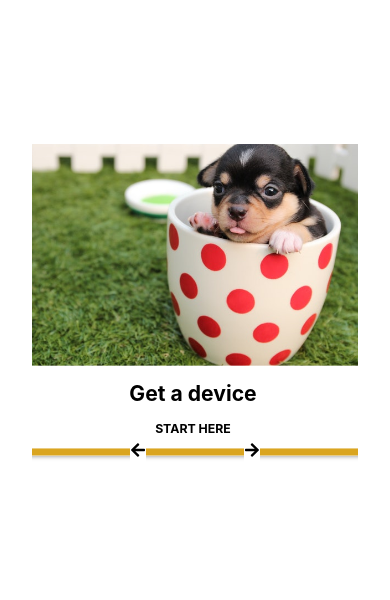
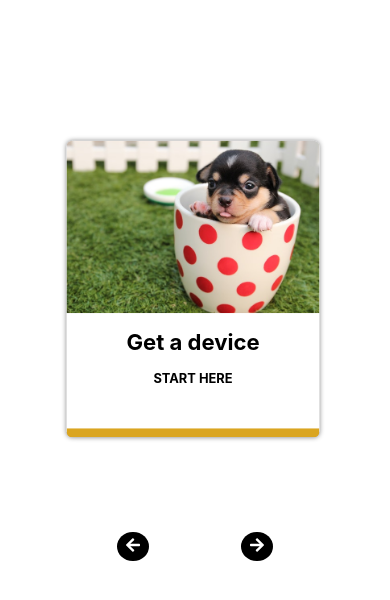
Before and after one commit to TysonMot/slider, a React (Create React App) app: page / in a window 390 px wide. Shown: the top 600 px of the page. Built offline with nearby package versions, Linux system fonts and the light colour scheme.

Commit message:
Final touch ups
media q's, card changes

```diff
--- a/src/components/App.js
+++ b/src/components/App.js
@@ -3,6 +3,7 @@ import { useState } from "react";
 import Slider from "react-slick";
 import dog from "./../assets/pic.jpg";
 import pic2 from './../assets/pic2.jpeg';
+import './../stylesheet/responsive.css';
 
 import { FaArrowRight, FaArrowLeft } from "react-icons/fa";
 
@@ -66,16 +67,19 @@ const App = () => {
   };
 
   return (
-    <div className="App">
+    <div className={'slide-container'}>
       <Slider {...settings}>
+
         {images.map((img, idx) => (
           <div className={idx === imageIndex ? "slide activeSlide" : "slide"}>
+           <div className={idx === imageIndex ? 'items-cover':'inactiveSliders'}>
              <div className={'image-container'}>
                <img src={img} alt={img} />
              </div>
              <div className={'content'}>
                <h1>Get a device</h1>
                <p>start here</p>
+             </div>
            </div>
           </div>
         ))}
--- a/src/stylesheet/App.css
+++ b/src/stylesheet/App.css
@@ -12,71 +12,81 @@ p {
   font-weight: bolder;
 }
 
-.App {
-  margin: 7rem auto;
-  //height: 370px;
-  padding: 2rem;
-}
-
-.slide img {
-  width: 10rem;
-  margin: 0 auto;
-}
-
-.slide {
-  transform: scale(0.8);
-  transition: transform 300ms;
-  opacity: 0.5;
+.items-cover {
+  width: 270px;
+  height: 250px;
+  margin: 0 0.5rem;
+  text-align: center;
+  border-radius: 5px;
   box-shadow: 0 0 5px grey;
-  text-align: center;
-}
-
-.activeSlide {
-  transform: scale(1.1);
-  opacity: 1;
-  box-shadow: 0 0 5px grey;
-  height: fit-content;
-  border-radius: 5px;
-  border-bottom:7px solid goldenrod;
-}
-
-.slick-current {
-  //width: 320px !important;
-  height: 480px !important;
+  border-bottom: 8px solid goldenrod;
+  background: white;
 }
 
 .image-container {
   width: 100%;
+  height: 150px;
 }
 
 .image-container img {
-  width: 100%;
-  height: 100%;
+  width: 100% !important;
+  height: 100% !important;
   object-fit: cover;
-  object-position: center;
+  border-top-right-radius: 5px;
+  border-top-left-radius: 5px;
+}
+
+.activeSlide {
+  transform: scale(1.15);
+  opacity: 1;
+  height: fit-content;
+  border-radius: 5px;
+}
+
+.inactiveSliders {
+  transform: scale(0.99);
+  width: 270px;
+  height: 250px;
+  margin: 0 0.5rem;
+  text-align: center;
+  opacity: 0.6;
+  border-radius: 5px;
+  box-shadow: 0 0 5px grey;
+  background: white;
+}
+
+
+.slide {
+  width: 100px;
+  padding: 1rem;
+  margin: 10rem auto;
 }
 
 .arrow {
-  background-color: #fff;
+  background-color: black;
   position: absolute;
   cursor: pointer;
+  color:white;
   z-index: 10;
+  border-radius: 50%;
+  padding: 0.3rem 0.5rem;
 }
 
 .arrow svg {
   transition: color 300ms;
 }
 
-.arrow svg:hover {
-  color: goldenrod;
+.arrow:hover {
+  background: goldenrod;
+  color:black;
 }
 
 .next {
   right: 30%;
-  top: 62%;
+  top: 75%;
 }
 
 .prev {
   left: 30%;
-  top: 62%;
+  top: 75%;
 }
--- /dev/null
+++ b/src/stylesheet/responsive.css
@@ -0,0 +1,54 @@
+@media only screen and (max-width: 1024px) {
+    .items-cover {
+        width: 235px;
+        height: 250px;
+    }
+    .inactiveSliders {
+        transform: scale(0.8);
+        width: 234px;
+        height: 240px;
+        opacity: 0.7;
+    }
+    .next {
+        right: 15%;
+        top: 72%;
+    }
+
+    .prev {
+        left: 15%;
+        top: 72%;
+    }
+}
+
+@media only screen and (max-width: 600px) {
+    .items-cover {
+        width: 220px !important;
+        height: 250px;
+    }
+    .inactiveSliders {
+        transform: scale(0.8);
+        width: 234px;
+        height: 240px;
+        opacity: 0.7;
+    }
+}
+
+@media only screen and (min-width: 200px) and (max-width: 600px) {
+    .items-cover {
+        width:70%;
+        margin: auto;
+        height: 250px;
+    }
+    .slide {
+        padding: 0;
+    }
+    .next {
+        right: 30%;
+        top: 92%;
+    }
+
+    .prev {
+        left: 30%;
+        top: 92%;
+    }
+}
```
Lines whose indentation alone changed are shown as unchanged.
